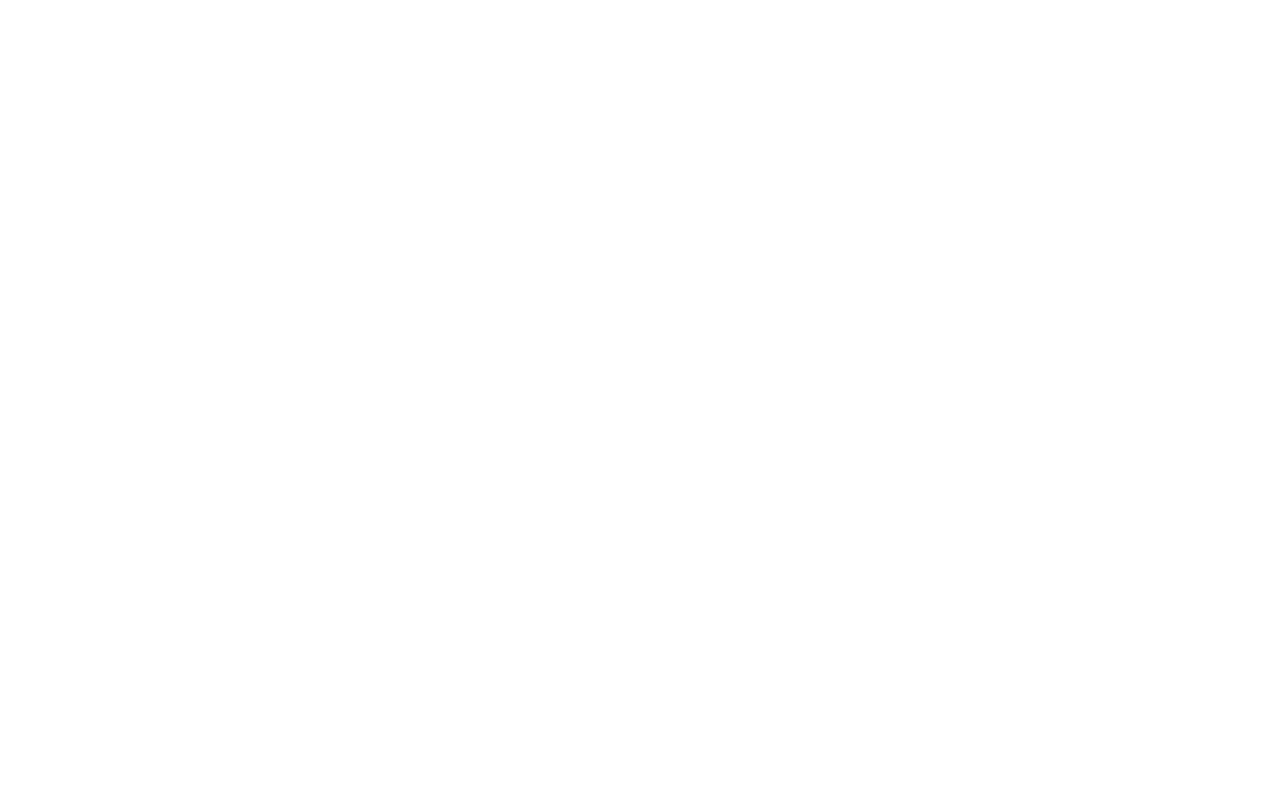
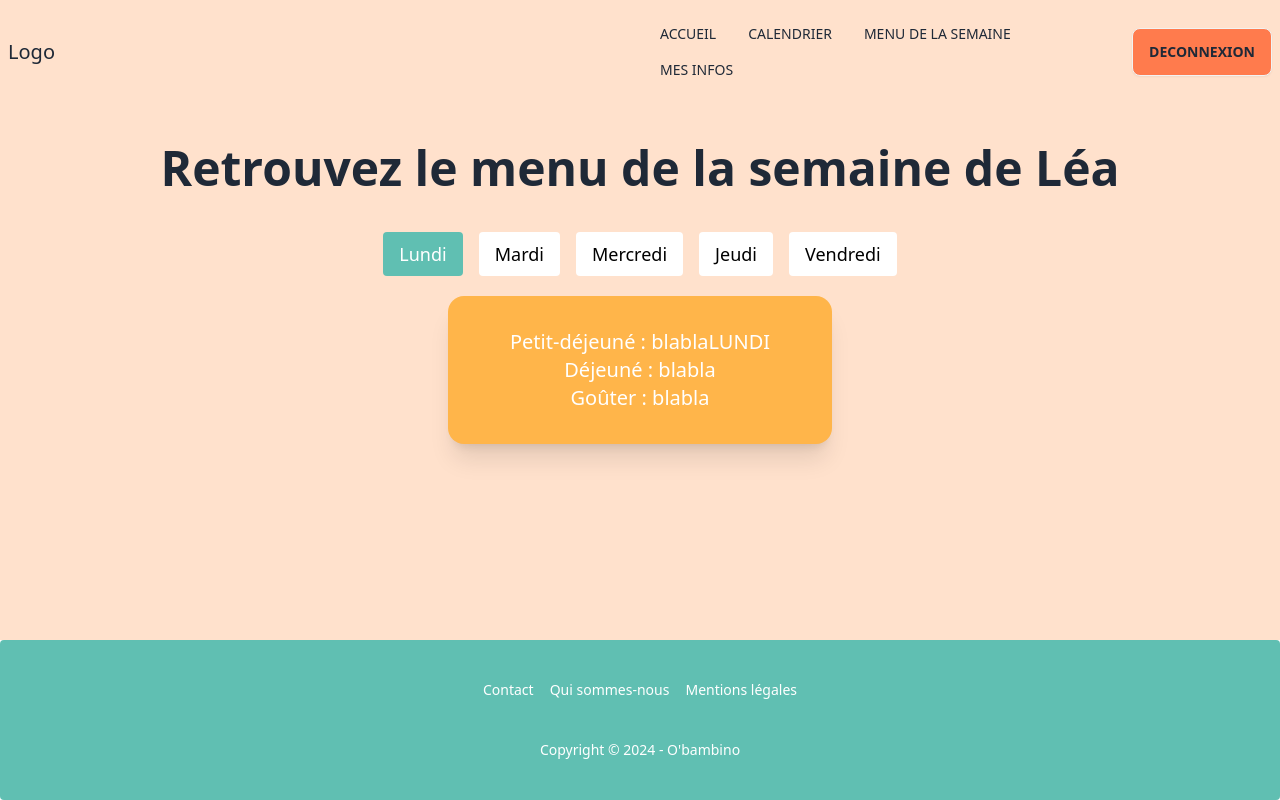
Before and after one commit to MennelSari/Obambino, a React (Vite) app: page /meals in a window 1280 px wide. Before the commit this address had no page. Built offline with nearby package versions, Linux system fonts and the light colour scheme.

Commit message:
MealsPage component created, style is ok, function to display days is ok

```diff
--- a/src/App.tsx
+++ b/src/App.tsx
@@ -2,6 +2,7 @@
 import RegisterForm from "./components/RegisterForm";
 import LoginForm from "./components/LoginForm";
 import HomeParent from "./components/HomeParent";
+import MealsPage from "./components/MealsPage";
 import ReactDOM from 'react-dom'
 import { BrowserRouter as Router, Routes, Route } from 'react-router-dom'
 
@@ -16,6 +17,7 @@
           <Route path="/register" element={<RegisterForm/>}/>
           <Route path="/login" element={<LoginForm/>}/>
           <Route path="/parent" element={<HomeParent/>}/>
+          <Route path="/meals" element={<MealsPage/>}/>
         </Routes>
       </Router>
     </>
--- /dev/null
+++ b/src/components/MealsPage.tsx
@@ -0,0 +1,90 @@
+import React, { useState } from 'react'
+import HeaderParent from './HeaderParent'
+import Footer from './Footer'
+
+export default function MealsPage() {
+  const [selectedDay, setSelectedDay] = useState('Lundi');
+
+  const handleTabClick = (day: React.SetStateAction<string>) => {
+    setSelectedDay(day);
+  }
+
+  return (
+    <div className="flex flex-col justify-between min-h-screen">
+      <HeaderParent />
+      <div className="bg-[#FFE1CC] flex-grow p-10">
+        <h1 className="text-5xl text-center font-bold mb-10">Retrouvez le menu de la semaine de Léa</h1>
+        <div className="flex justify-center mb-5 space-x-4">
+          {['Lundi', 'Mardi', 'Mercredi', 'Jeudi', 'Vendredi'].map(day => (
+            <button
+              className={`px-4 py-2 rounded text-lg ${selectedDay === day ? 'bg-[#60BFB2] text-white' : 'bg-white text-black'}`}
+              onClick={() => handleTabClick(day)}
+            >
+              {day}
+            </button>
+          ))}
+        </div>
+        <div className="text-center text-xl flex justify-center">
+          {selectedDay === 'Lundi' && <div>
+          <div className="card w-96 bg-[#FFB54A] shadow-xl">
+            <div className="card-body">
+
+                    <ul className="text-white">
+                <li>Petit-déjeuné : blablaLUNDI</li>
+                <li>Déjeuné : blabla</li>
+                <li>Goûter : blabla</li>
+            </ul>
+
+                </div>
+                </div>
+            </div>}
+          {selectedDay === 'Mardi' && <div><div className="card w-96 bg-[#FFB54A] shadow-xl">
+            <div className="card-body">
+
+                    <ul className="text-white">
+                <li>Petit-déjeuné : blablaMARDI</li>
+                <li>Déjeuné : blabla</li>
+                <li>Goûter : blabla</li>
+            </ul>
+
+                </div>
+                </div></div>}
+          {selectedDay === 'Mercredi' && <div><div className="card w-96 bg-[#FFB54A] shadow-xl">
+            <div className="card-body">
+
+                    <ul className="text-white">
+                <li>Petit-déjeuné : blabla</li>
+                <li>Déjeuné : blabla</li>
+                <li>Goûter : blabla</li>
+            </ul>
+
+                </div>
+                </div></div>}
+          {selectedDay === 'Jeudi' && <div><div className="card w-96 bg-[#FFB54A] shadow-xl">
+            <div className="card-body">
+
+                    <ul className="text-white">
+                <li>Petit-déjeuné : blabla</li>
+                <li>Déjeuné : blabla</li>
+                <li>Goûter : blabla</li>
+            </ul>
+
+                </div>
+                </div></div>}
+          {selectedDay === 'Vendredi' && <div><div className="card w-96 bg-[#FFB54A] shadow-xl">
+            <div className="card-body">
+
+                    <ul className="text-white">
+                <li>Petit-déjeuné : blabla</li>
+                <li>Déjeuné : blabla</li>
+                <li>Goûter : blabla</li>
+            </ul>
+
+                </div>
+                </div></div>}
+        </div>
+      </div>
+        <Footer />
+    </div>
+  )
+}
```
